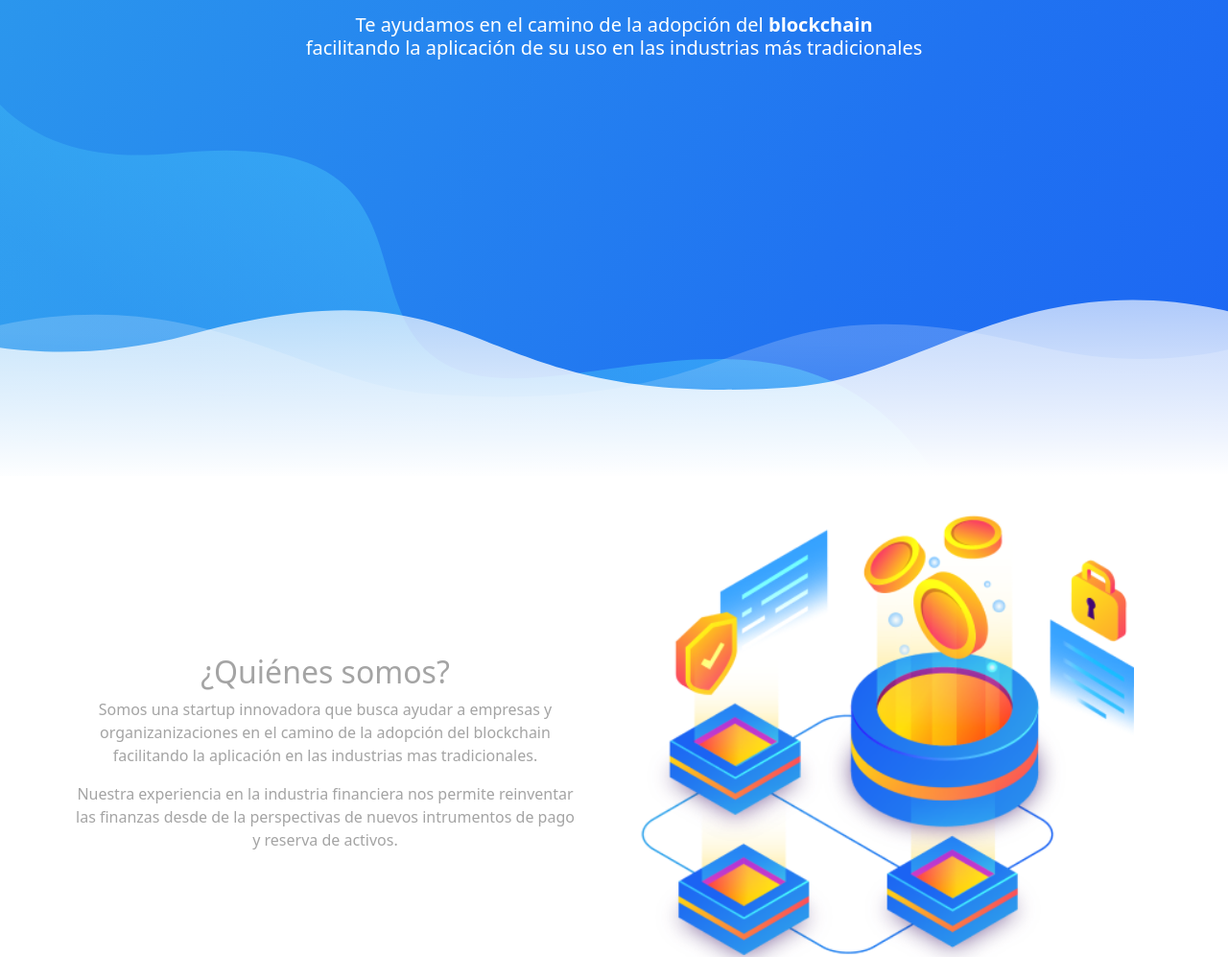
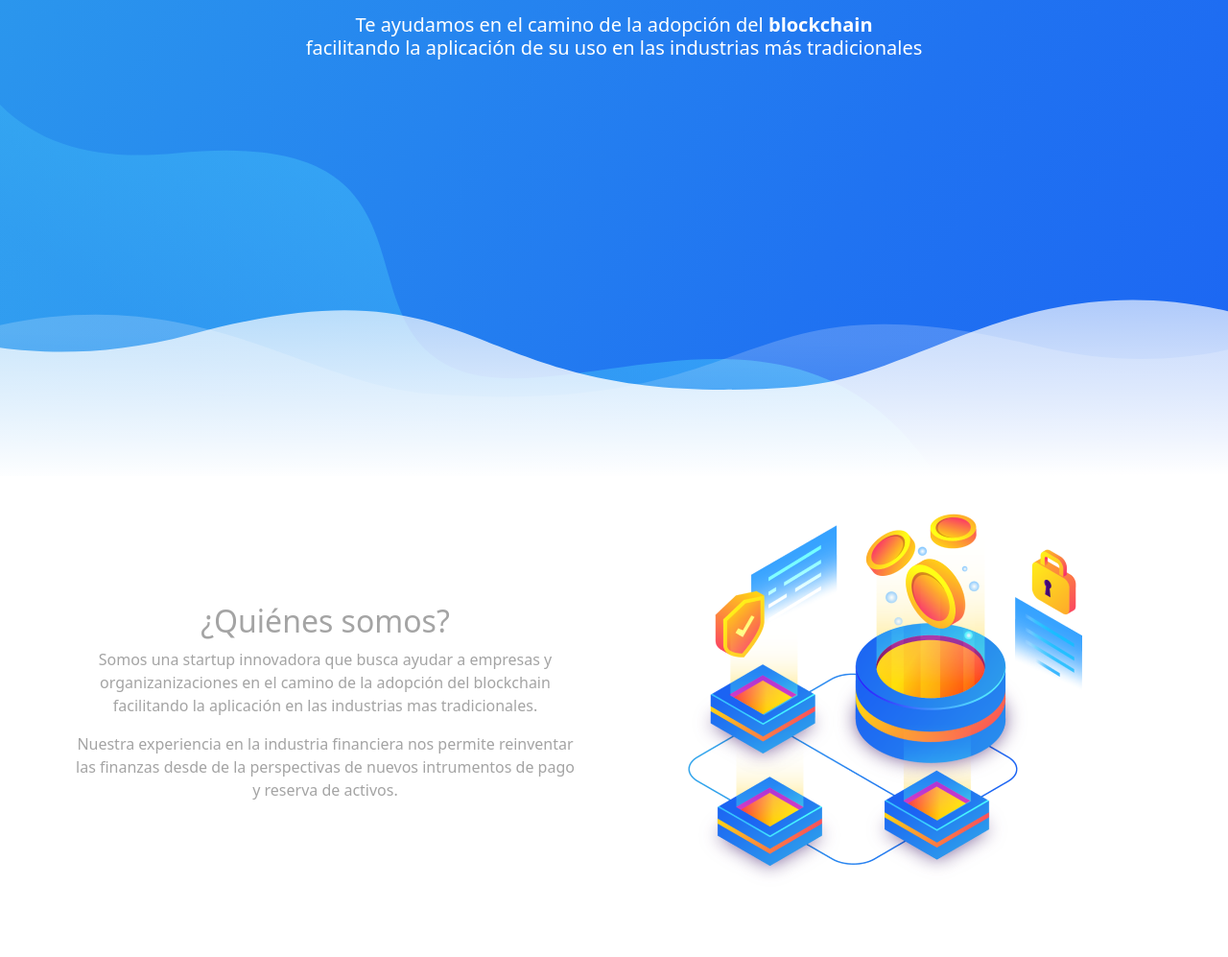
Before and after one commit to NxtFi/www.nxtfi.net, a plain HTML site: page index.html in a window 1280 px wide. Shown: the part 333-1330 px from the top of the page at 96% size. Drawn offline with nearby package versions, Linux system fonts and the light colour scheme.

Commit message:
fix: width 100% only in small screen

```diff
--- a/assets/css/styles.css
+++ b/assets/css/styles.css
@@ -20,8 +20,10 @@ section {
     padding: 2rem 5rem 5rem 3rem;
 }
 
-section img {
-    width: 100%;
+@media screen and (max-width: 728px) {
+    section img {
+        width: 100%;
+    }
 }
 
 #header {
```
